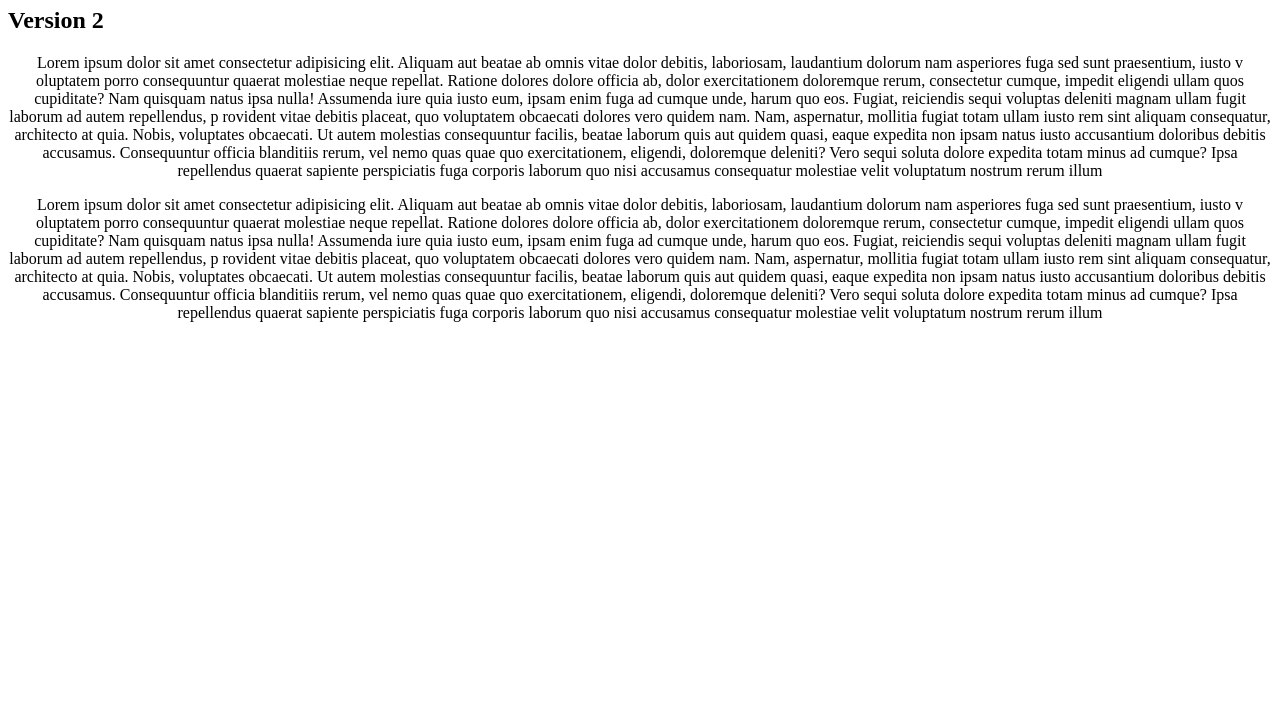
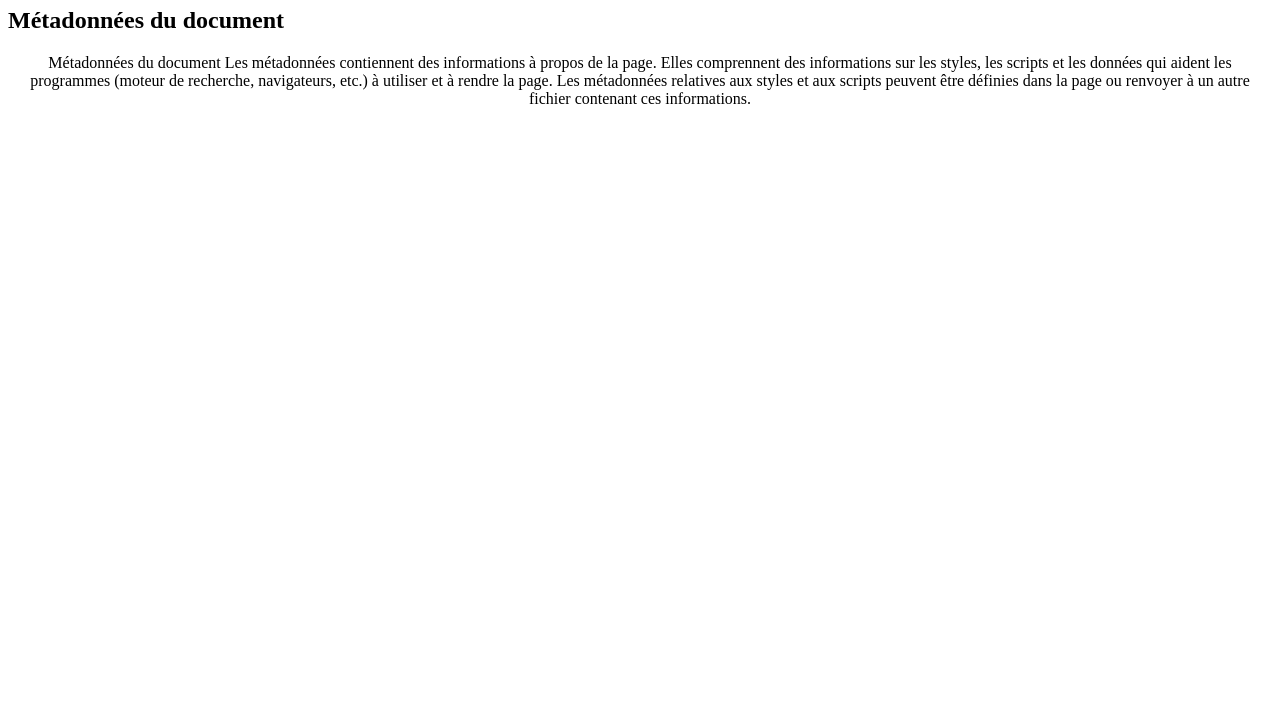
Before and after one commit to IBonane/github-cours, a plain HTML site: page index.html in a window 1280 px wide. Shown: the part 73-800 px from the top of the page. Drawn offline with Linux system fonts and the light colour scheme.

Commit message:
Second envoi sur internet

```diff
--- a/index.html
+++ b/index.html
@@ -8,50 +8,21 @@
 </head>
 
 <body>
-    <h1>Cours Github</h1>
-    <h2>Version 2</h2>
+    <h1 style="text-align: center">Cours Github</h1>
+    <h2>Métadonnées du document </h2>
 
     <p style="text-align: center;">
-            Lorem ipsum dolor sit amet consectetur adipisicing elit. Aliquam aut
-            beatae ab omnis vitae dolor debitis, laboriosam, laudantium
-            dolorum nam asperiores fuga sed sunt praesentium, iusto v
-            oluptatem porro consequuntur quaerat molestiae neque
-            repellat. Ratione dolores dolore officia ab, dolor exercitationem
-            doloremque rerum, consectetur cumque, impedit eligendi ullam quos
-            cupiditate? Nam quisquam natus ipsa nulla! Assumenda iure quia iusto
-            eum, ipsam enim fuga ad cumque unde, harum quo eos. Fugiat, reiciendis
-            sequi voluptas deleniti magnam ullam fugit laborum ad autem repellendus, p
-            rovident vitae debitis placeat, quo voluptatem obcaecati dolores vero
-            quidem nam. Nam, aspernatur, mollitia fugiat totam ullam iusto rem sint
-            aliquam consequatur, architecto at quia. Nobis, voluptates obcaecati.
-            Ut autem molestias consequuntur facilis, beatae laborum quis aut quidem
-                quasi, eaque expedita non ipsam natus iusto accusantium doloribus debitis
-                accusamus. Consequuntur officia blanditiis rerum, vel nemo quas quae quo
-                exercitationem, eligendi, doloremque deleniti? Vero sequi soluta dolore expedita
-                totam minus ad cumque? Ipsa repellendus quaerat sapiente perspiciatis fuga corporis
-                laborum quo nisi accusamus consequatur molestiae velit voluptatum nostrum rerum illum
+        Métadonnées du document
+
+        Les métadonnées contiennent des informations à propos de la page.
+        Elles comprennent des informations sur les styles, les scripts et
+        les données qui aident les programmes (moteur de recherche, navigateurs, etc.)
+        à utiliser et à rendre la page.
+        Les métadonnées relatives aux styles et
+        aux scripts peuvent être définies dans la page ou
+        renvoyer à un autre fichier contenant ces informations.
     </p>
 
-    <p style="text-align: center;">
-        Lorem ipsum dolor sit amet consectetur adipisicing elit. Aliquam aut
-        beatae ab omnis vitae dolor debitis, laboriosam, laudantium
-        dolorum nam asperiores fuga sed sunt praesentium, iusto v
-        oluptatem porro consequuntur quaerat molestiae neque
-        repellat. Ratione dolores dolore officia ab, dolor exercitationem
-        doloremque rerum, consectetur cumque, impedit eligendi ullam quos
-        cupiditate? Nam quisquam natus ipsa nulla! Assumenda iure quia iusto
-        eum, ipsam enim fuga ad cumque unde, harum quo eos. Fugiat, reiciendis
-        sequi voluptas deleniti magnam ullam fugit laborum ad autem repellendus, p
-        rovident vitae debitis placeat, quo voluptatem obcaecati dolores vero
-        quidem nam. Nam, aspernatur, mollitia fugiat totam ullam iusto rem sint
-        aliquam consequatur, architecto at quia. Nobis, voluptates obcaecati.
-        Ut autem molestias consequuntur facilis, beatae laborum quis aut quidem
-            quasi, eaque expedita non ipsam natus iusto accusantium doloribus debitis
-            accusamus. Consequuntur officia blanditiis rerum, vel nemo quas quae quo
-            exercitationem, eligendi, doloremque deleniti? Vero sequi soluta dolore expedita
-            totam minus ad cumque? Ipsa repellendus quaerat sapiente perspiciatis fuga corporis
-            laborum quo nisi accusamus consequatur molestiae velit voluptatum nostrum rerum illum
-    </p>
 </body>
 
 </html>
```
